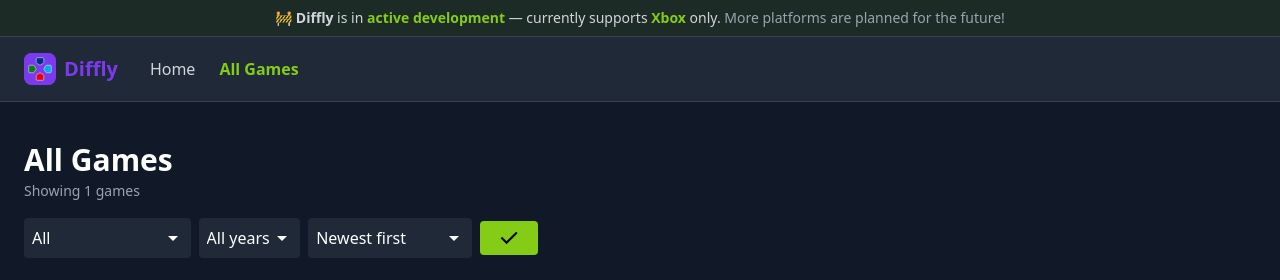
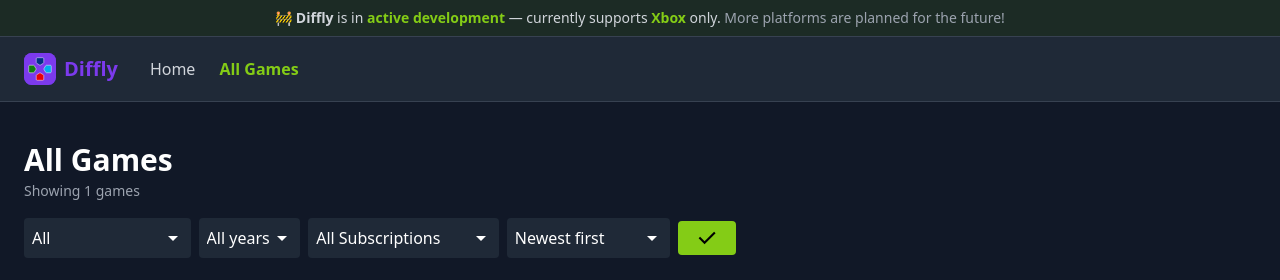
Before and after one commit to 6SUPER6SONIC6/Diffly, a Django app: page /games/ in a window 1280 px wide. Shown: the top 280 px of the page. Run offline with Django 5.2, Linux system fonts and the light colour scheme; tables that the repository leaves empty hold one stand-in row (values such as "Sample post"); some libraries are stand-ins or nearby versions.

Commit message:
feat(subscriptions-ui): add filtering by subscription

```diff
--- a/apps/games/templates/games/game_list.html
+++ b/apps/games/templates/games/game_list.html
@@ -29,6 +29,16 @@
             </select>
         </label>
         <label>
+            <select name="subscription" class="bg-dark-card text-white rounded px-2 py-2 appearance-none">
+                <option value="">All Subscriptions</option>
+                {% for sub in all_subscriptions %}
+                    <option value="{{ sub.title }}" {% if request.GET.subscription == sub.title %}selected{% endif %}>
+                        {{ sub.title }}
+                    </option>
+                {% endfor %}
+            </select>
+        </label>
+        <label>
             <select name="ordering" class="bg-dark-card text-white rounded px-2 py-2 appearance-none">
                 <option value="-release_date" {% if request.GET.ordering == "-release_date" %}selected{% endif %}>Newest first</option>
                 <option value="release_date" {% if request.GET.ordering == "release_date" %}selected{% endif %}>Oldest first</option>
@@ -37,7 +47,7 @@
                 <option value="discount" {% if request.GET.ordering == "discount" %}selected{% endif %}>Biggest discount</option>
             </select>
         </label>
-        <button type="submit" class="bg-accent text-dark-bg rounded px-4 py-1 font-semibold hover:bg-accent-dark transition flex-shrink-0">
+            <button type="submit" class="bg-accent text-dark-bg rounded px-4 py-1 font-semibold hover:bg-accent-dark transition flex-shrink-0">
             <svg width="26" height="26" viewBox="0 0 25 25" fill="none" xmlns="http://www.w3.org/2000/svg">
                 <mask id="mask0_73_7" style="mask-type:alpha" maskUnits="userSpaceOnUse" x="0" y="0" width="25" height="25">
                 <rect x="0.605835" y="0.418335" width="24" height="24" fill="#D9D9D9"/>
--- a/apps/games/views.py
+++ b/apps/games/views.py
@@ -4,7 +4,7 @@ from django.shortcuts import render, redirect
 from django.utils import timezone
 from django.views import generic
 
-from apps.games.models import Game, Price, GameImage, Region, Platform
+from apps.games.models import Game, Price, GameImage, Region, Platform, Subscription
 
 
 def index(request):
@@ -67,12 +67,19 @@ class GameListView(generic.ListView):
     context_object_name = 'game_list'
     paginate_by = 30
 
+    def get_context_data(self, **kwargs):
+        context = super().get_context_data(**kwargs)
+        context['all_subscriptions'] = Subscription.objects.all().order_by('title')
+        context['selected_subscription'] = self.request.GET.get('subscription', '')
+        return context
+
     def get_queryset(self):
         qs = super().get_queryset().exclude(title__exact="").exclude(title__isnull=True)
 
         # Filters
         discounted = self.request.GET.get('discounted')
         release_year = self.request.GET.get('release_year')
+        subscription_title = self.request.GET.get('subscription')
 
         if discounted == 'true':
             qs = qs.filter(prices__discount_percentage__gt=0, prices__is_on_sale=True)
@@ -81,6 +88,9 @@ class GameListView(generic.ListView):
 
         if release_year:
             qs = qs.filter(release_date__year=release_year)
+
+        if subscription_title:
+            qs = qs.filter(subscriptions__title__icontains=subscription_title)
 
         # Ordering
         ordering = self.request.GET.get('ordering')
@@ -112,6 +122,9 @@ class GameListView(generic.ListView):
             changed = True
         if 'ordering' in params and params['ordering'] == '-release_date':
             params.pop('ordering')
+            changed = True
+        if 'subscription' in params and not params['subscription']:
+            params.pop('subscription')
             changed = True
 
         if changed:
```
